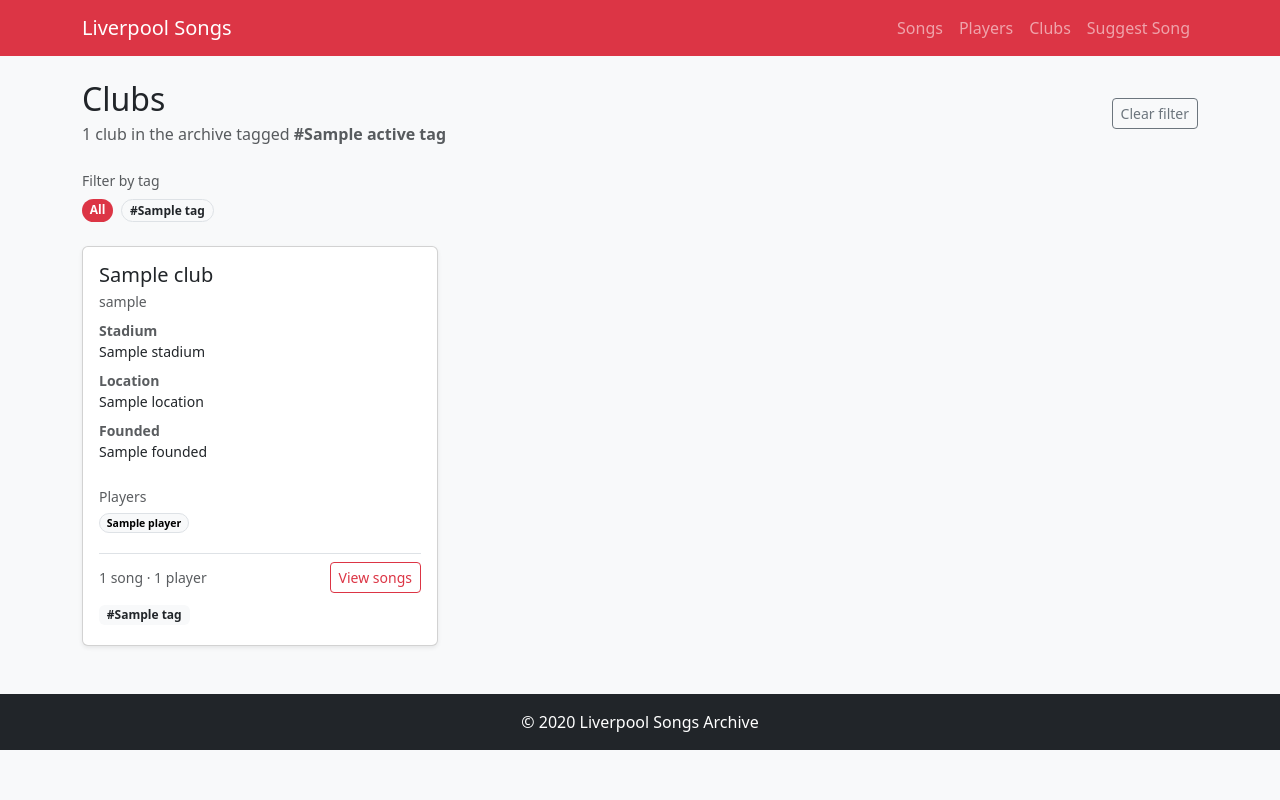
After one commit to sullvantes/songbook, a Django app: template club/templates/club/club_list.html in a window 1280 px wide. The commit adds this page. Run offline with Django 5.2, Linux system fonts and the light colour scheme; the template is opened without the code that fills it: most values are stand-ins (such as "Sample title", 1, 10 or a date in 2020).

Commit message:
Added ClubListView containing songs and players with pagination and filtering on tags

```diff
--- /dev/null
+++ b/club/templates/club/club_list.html
@@ -0,0 +1,134 @@
+{% extends "song/base.html" %}
+
+{% block title %}Clubs{% if active_tag %} · {{ active_tag.name }}{% endif %}{% endblock %}
+
+{% block content %}
+  <div class="d-flex flex-wrap justify-content-between align-items-center gap-2 mb-4">
+    <div>
+      <h1 class="h2 mb-1">Clubs</h1>
+      <p class="text-muted mb-0">
+        {% if paginator.count %}
+          {{ paginator.count }} club{{ paginator.count|pluralize }} in the archive
+          {% if active_tag %}
+            tagged <strong>#{{ active_tag.name }}</strong>
+          {% endif %}
+          {% if is_paginated %}
+            · showing {{ page_obj.start_index }}–{{ page_obj.end_index }}
+          {% endif %}
+        {% else %}
+          {% if active_tag %}
+            No clubs tagged <strong>#{{ active_tag.name }}</strong>
+          {% else %}
+            No clubs in the archive yet
+          {% endif %}
+        {% endif %}
+      </p>
+    </div>
+    {% if active_tag %}
+      <a class="btn btn-outline-secondary btn-sm" href="{% url 'clubs:list' %}">Clear filter</a>
+    {% endif %}
+  </div>
+
+  {% if club_tags %}
+    <div class="mb-4">
+      <p class="text-muted small mb-2">Filter by tag</p>
+      <div class="d-flex flex-wrap gap-2">
+        <a
+          class="badge rounded-pill text-decoration-none {% if not active_tag_slug %}text-bg-danger{% else %}text-bg-light border text-dark{% endif %}"
+          href="{% url 'clubs:list' %}"
+        >All</a>
+        {% for tag in club_tags %}
+          <a
+            class="badge rounded-pill text-decoration-none {% if active_tag_slug == tag.slug %}text-bg-danger{% else %}text-bg-light border text-dark{% endif %}"
+            href="{% url 'clubs:list' %}?tag={{ tag.slug }}"
+          >#{{ tag.name }}</a>
+        {% endfor %}
+      </div>
+    </div>
+  {% endif %}
+
+  {% if club_list %}
+    <div class="row row-cols-1 row-cols-md-2 row-cols-lg-3 g-4">
+      {% for club in club_list %}
+        <div class="col">
+          <article class="card h-100 shadow-sm">
+            <div class="card-body d-flex flex-column">
+              <h2 class="card-title h5 mb-1">
+                <a class="text-decoration-none text-dark" href="{% url 'clubs:songs' club.slug %}">{{ club.name }}</a>
+              </h2>
+
+              {% if club.nickname %}
+                <p class="text-muted small mb-2">{{ club.nickname }}</p>
+              {% endif %}
+
+              {% if club.stadium or club.location or club.founded %}
+                <dl class="small mb-3">
+                  {% if club.stadium %}
+                    <dt class="text-muted">Stadium</dt>
+                    <dd class="mb-2">{{ club.stadium }}</dd>
+                  {% endif %}
+                  {% if club.location %}
+                    <dt class="text-muted">Location</dt>
+                    <dd class="mb-2">{{ club.location }}</dd>
+                  {% endif %}
+                  {% if club.founded %}
+                    <dt class="text-muted">Founded</dt>
+                    <dd class="mb-2">{{ club.founded }}</dd>
+                  {% endif %}
+                </dl>
+              {% endif %}
+
+              {% if club.player_count %}
+                <div class="small mb-3">
+                  <p class="text-muted mb-1">Players</p>
+                  {% for player in club.players.all|slice:":6" %}
+                    <span class="badge rounded-pill text-bg-light border me-1 mb-1">{{ player.name }}</span>
+                  {% endfor %}
+                  {% if club.player_count > 6 %}
+                    <span class="badge rounded-pill text-bg-secondary mb-1">+{{ club.player_count|add:"-6" }} more</span>
+                  {% endif %}
+                </div>
+              {% endif %}
+
+              <div class="mt-auto pt-2 border-top d-flex flex-wrap justify-content-between align-items-center gap-2">
+                <span class="small text-muted">
+                  {% if club.song_count %}
+                    {{ club.song_count }} song{{ club.song_count|pluralize }}
+                  {% else %}
+                    No songs yet
+                  {% endif %}
+                  {% if club.player_count %}
+                    · {{ club.player_count }} player{{ club.player_count|pluralize }}
+                  {% endif %}
+                </span>
+                <a class="btn btn-sm btn-outline-danger" href="{% url 'clubs:songs' club.slug %}">View songs</a>
+              </div>
+
+              {% if club.tags.all %}
+                <div class="mt-2">
+                  {% for tag in club.tags.all %}
+                    <a
+                      class="badge text-bg-light text-dark text-decoration-none me-1 mb-1 {% if active_tag_slug == tag.slug %}border border-danger{% endif %}"
+                      href="{% url 'clubs:list' %}?tag={{ tag.slug }}"
+                    >#{{ tag.name }}</a>
+                  {% endfor %}
+                </div>
+              {% endif %}
+            </div>
+          </article>
+        </div>
+      {% endfor %}
+    </div>
+
+    {% include "song/includes/pagination.html" with aria_label="Club list pagination" pagination_query=pagination_query %}
+  {% else %}
+    <div class="text-center py-5">
+      {% if active_tag %}
+        <p class="lead text-muted mb-3">No clubs match this tag.</p>
+        <a class="btn btn-outline-secondary" href="{% url 'clubs:list' %}">View all clubs</a>
+      {% else %}
+        <p class="lead text-muted mb-0">No clubs have been added yet.</p>
+      {% endif %}
+    </div>
+  {% endif %}
+{% endblock %}
--- a/song/templates/song/includes/pagination.html
+++ b/song/templates/song/includes/pagination.html
@@ -3,10 +3,10 @@
     <ul class="pagination justify-content-center mb-0">
       {% if page_obj.has_previous %}
         <li class="page-item">
-          <a class="page-link" href="?page=1">First</a>
+          <a class="page-link" href="?page=1{{ pagination_query|default:'' }}">First</a>
         </li>
         <li class="page-item">
-          <a class="page-link" href="?page={{ page_obj.previous_page_number }}">Previous</a>
+          <a class="page-link" href="?page={{ page_obj.previous_page_number }}{{ pagination_query|default:'' }}">Previous</a>
         </li>
       {% else %}
         <li class="page-item disabled">
@@ -24,17 +24,17 @@
           </li>
         {% elif num > page_obj.number|add:"-3" and num < page_obj.number|add:"3" %}
           <li class="page-item">
-            <a class="page-link" href="?page={{ num }}">{{ num }}</a>
+            <a class="page-link" href="?page={{ num }}{{ pagination_query|default:'' }}">{{ num }}</a>
           </li>
         {% endif %}
       {% endfor %}
 
       {% if page_obj.has_next %}
         <li class="page-item">
-          <a class="page-link" href="?page={{ page_obj.next_page_number }}">Next</a>
+          <a class="page-link" href="?page={{ page_obj.next_page_number }}{{ pagination_query|default:'' }}">Next</a>
         </li>
         <li class="page-item">
-          <a class="page-link" href="?page={{ page_obj.paginator.num_pages }}">Last</a>
+          <a class="page-link" href="?page={{ page_obj.paginator.num_pages }}{{ pagination_query|default:'' }}">Last</a>
         </li>
       {% else %}
         <li class="page-item disabled">
```
Also changed, not shown: club/views.py (+56 -0 lines).
